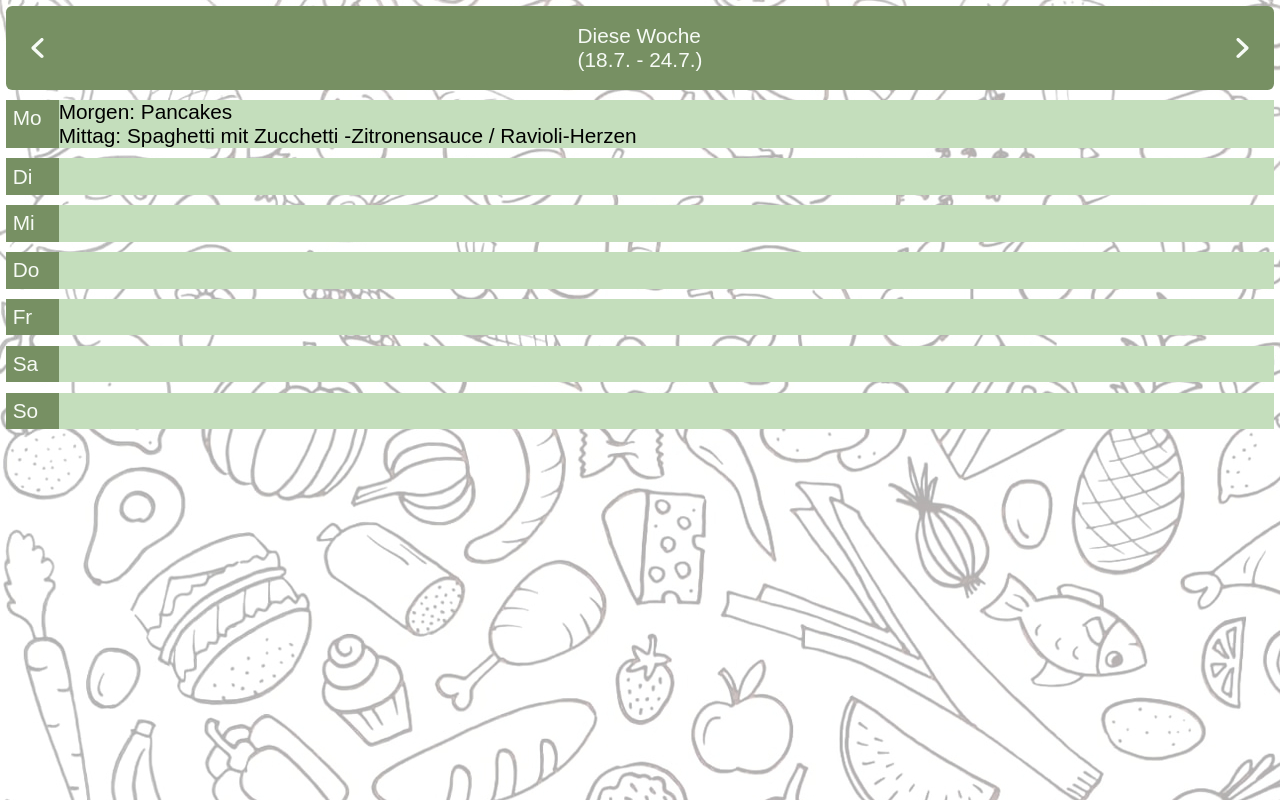
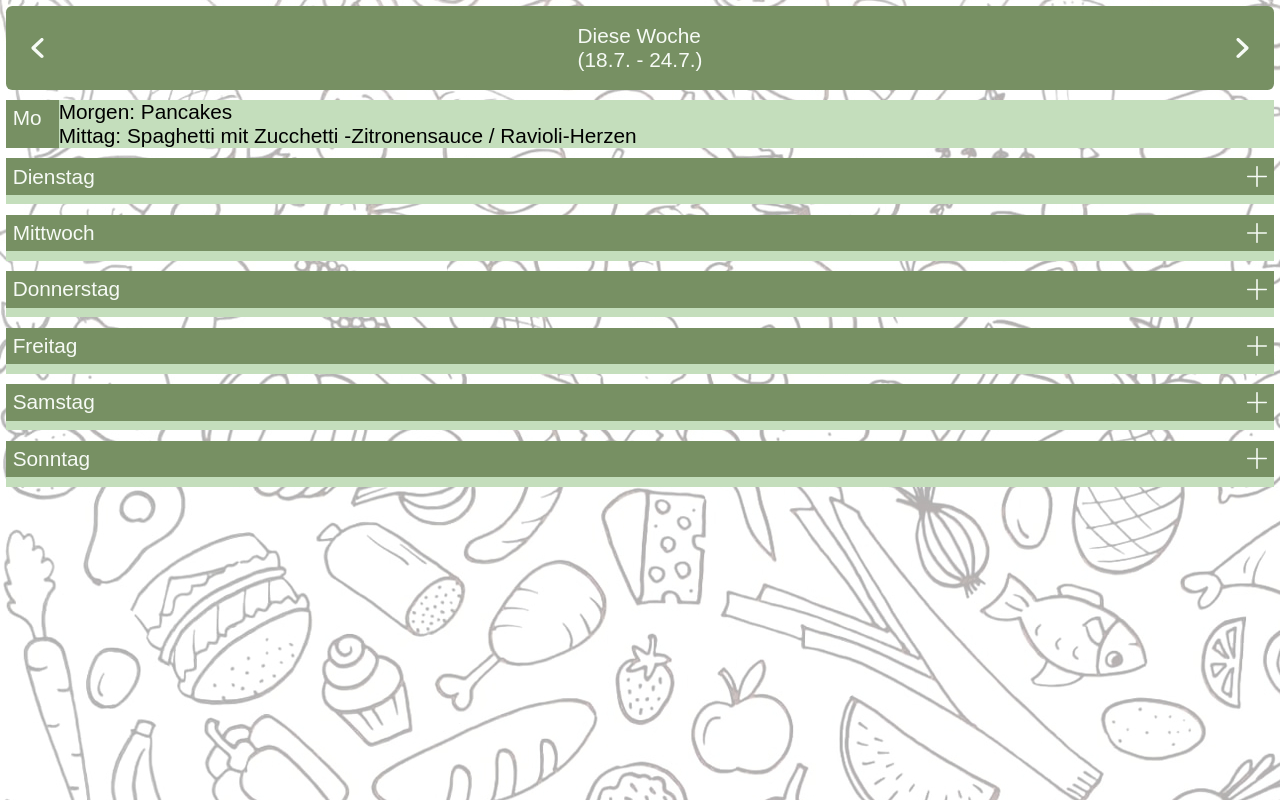
Before and after one commit to romixch/wochen-menu-plan-web, a React (Create React App) app: page / in a window 1280 px wide. Built offline with nearby package versions, Linux system fonts and the light colour scheme.

Commit message:
Show add button if there are no courses

```diff
--- a/src/components/menu-card.tsx
+++ b/src/components/menu-card.tsx
@@ -11,7 +11,7 @@ type Props = {
 }
 
 const MenuCard = ({ dailyPlan }: Props) => {
-    const [open, setOpen] = useState(false)
+    const [open, setOpen] = useState(dailyPlan.courses.length === 0)
     const [showAddButtons, setShowAddButtons] = useState(false)
 
     const breakfastCourses = dailyPlan.courses.filter(c => c.meal === 'breakfast');
```
Also changed, not shown: 2 other files (tests, documents, lock files or other folders).
